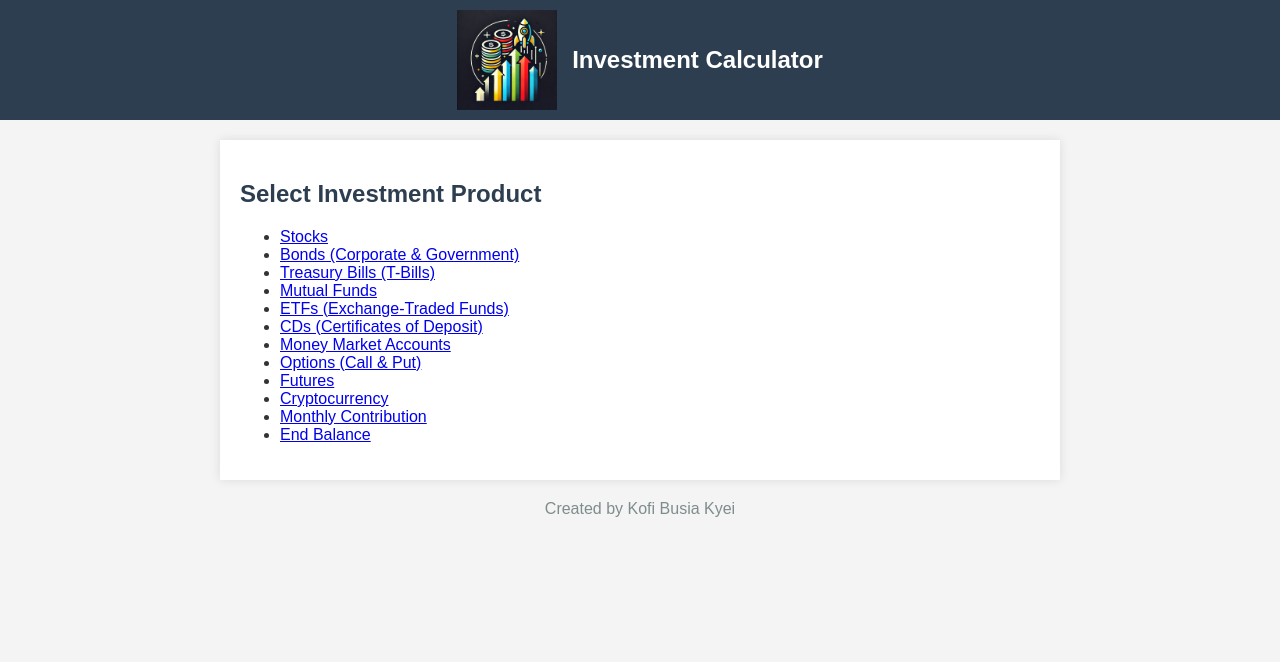
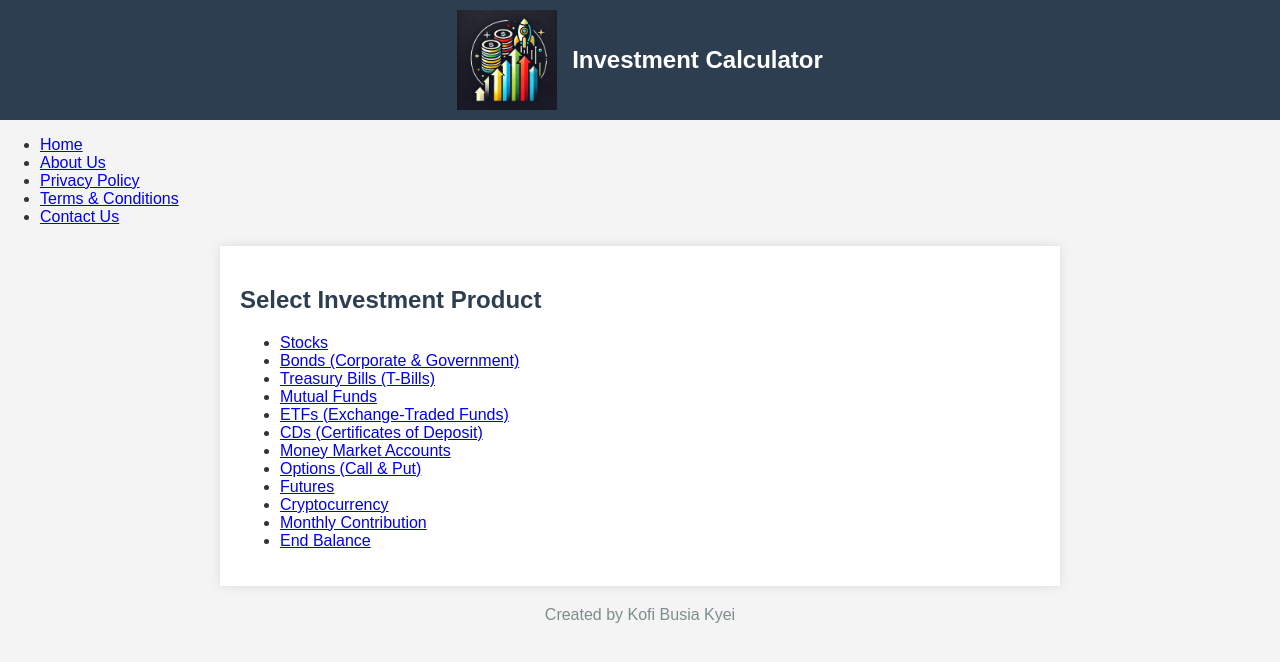
Before and after one commit to KofiBusia/investmentcalculatorOriginal, a Flask app: page / in a window 1280 px wide. Shown: the top 662 px of the page. Run offline with Flask 3, Linux system fonts and the light colour scheme.

Commit message:
Added navigation menu to index.html

```diff
--- a/templates/index.html
+++ b/templates/index.html
@@ -13,6 +13,18 @@
             <h1>Investment Calculator</h1>
         </div>
     </header>
+
+    <!-- Added Navigation Menu -->
+    <nav>
+        <ul>
+            <li><a href="/">Home</a></li>
+            <li><a href="/about">About Us</a></li>
+            <li><a href="/privacy-policy">Privacy Policy</a></li>
+            <li><a href="/terms">Terms & Conditions</a></li>
+            <li><a href="/contact">Contact Us</a></li>
+        </ul>
+    </nav>
+
     <div class="container">
         <h2>Select Investment Product</h2>
         <ul>
@@ -30,6 +42,7 @@
             <li><a href="/end-balance">End Balance</a></li>
         </ul>
     </div>
+
     <footer>
         <p>Created by Kofi Busia Kyei</p>
     </footer>
```
